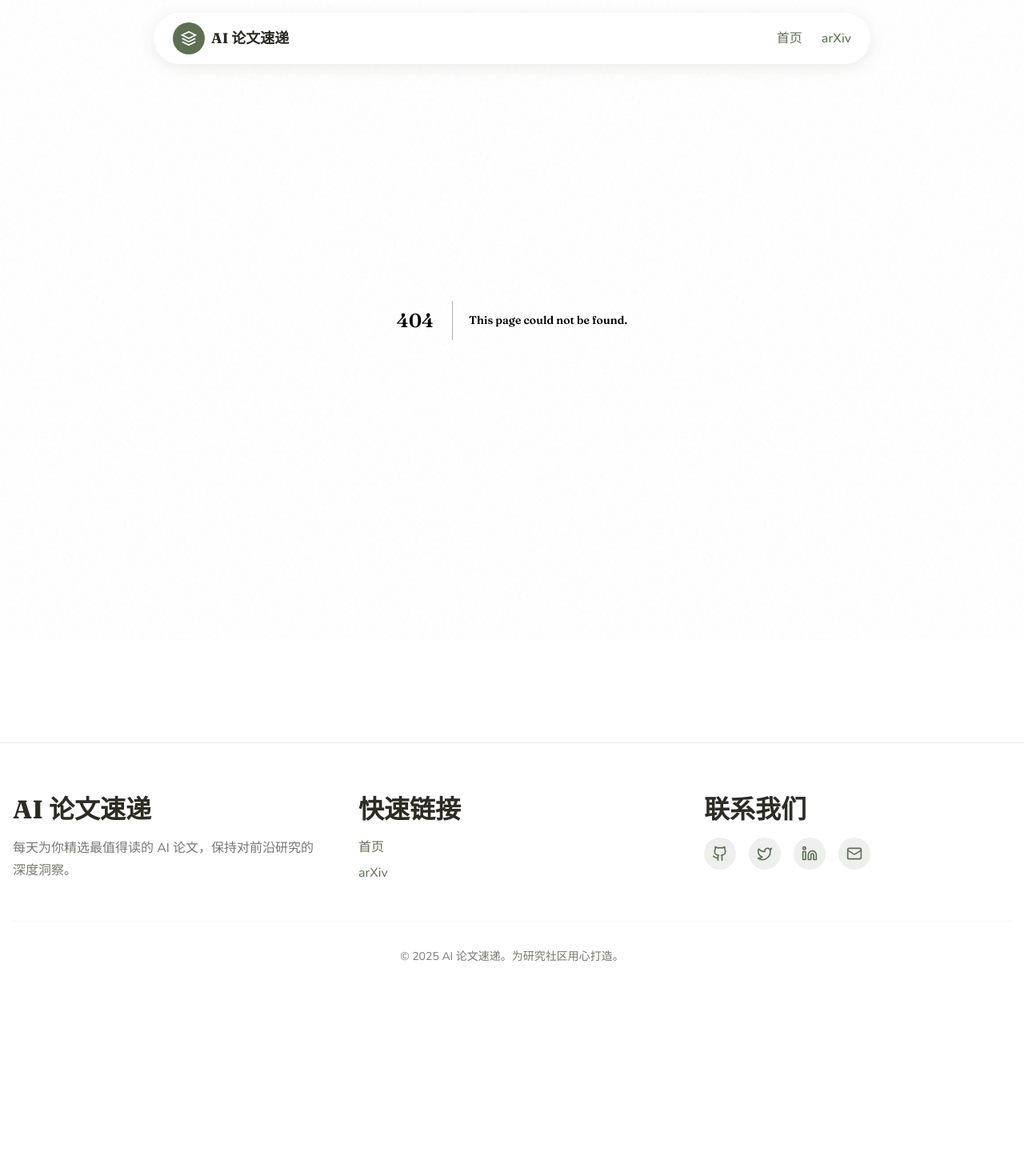
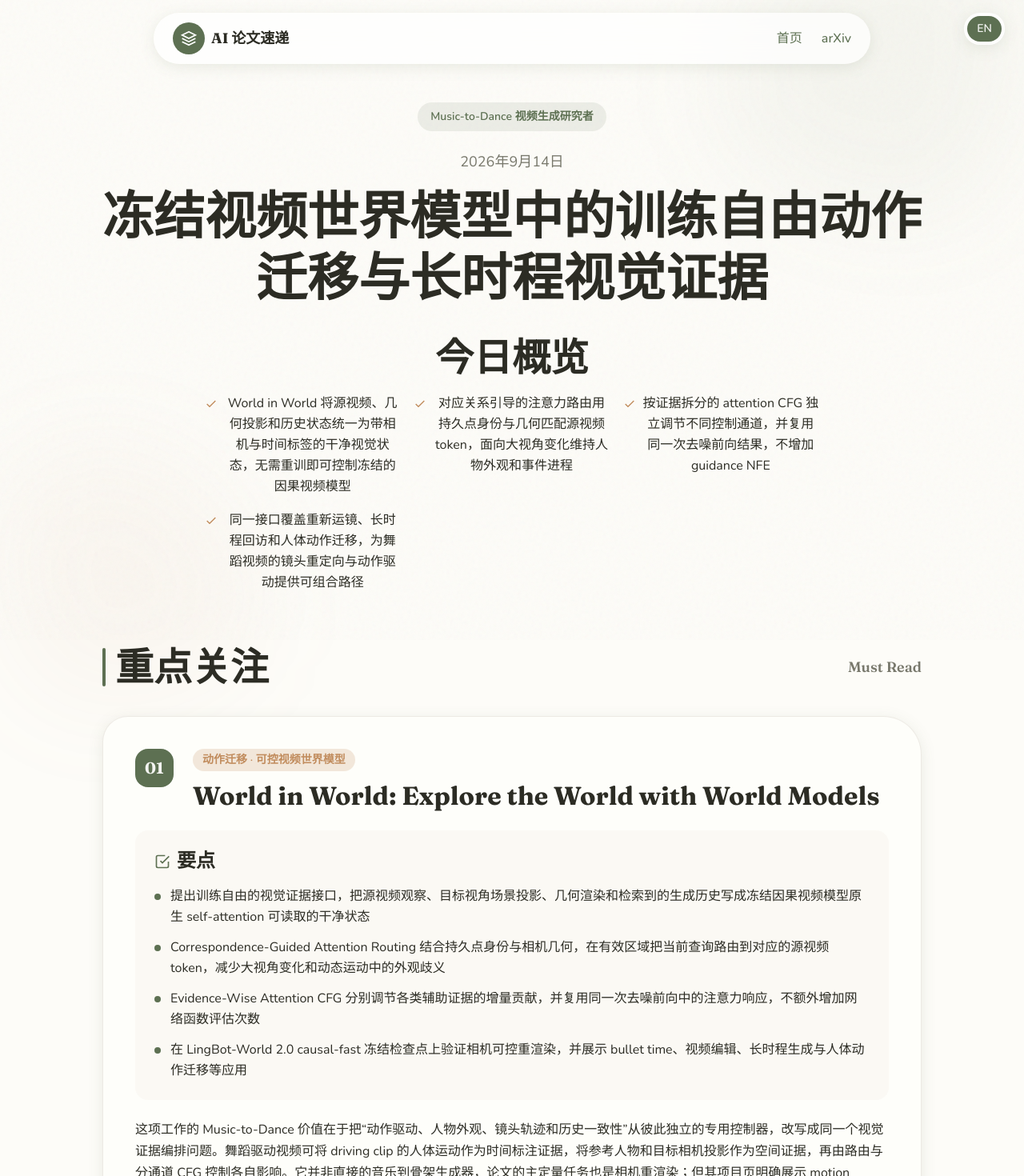
Before and after one commit to GHOST-LOVE-YOU/yiny, a Next.js app: page /zh/daily/music-to-dance/2026-09-14 in a window 1280 px wide. Before the commit this address had no page. Shown: the top 1470 px of the page at 80% size. Before the commit the page ends 1272 px from the top, so only its background shows below. Built offline with nearby package versions, Linux system fonts and the light colour scheme.

Commit message:
digest: 2026-09-14 日报

```diff
--- /dev/null
+++ b/src/app/[locale]/daily/music-to-dance/2026-09-14/page.tsx
@@ -0,0 +1,111 @@
+import {
+  DigestLayout, MustRead, Paper, KeyPoints, PaperLink,
+  WorthReading, NotableItem, Observation,
+} from '@/components/digest'
+import { type Locale, locales } from '@/lib/i18n'
+import type { Metadata } from 'next'
+
+const content = {
+  zh: {
+    roleName: 'Music-to-Dance 视频生成研究者',
+    title: '冻结视频世界模型中的训练自由动作迁移与长时程视觉证据',
+    description: 'Music-to-Dance 视频生成相关论文速递',
+    overview: [
+      'World in World 将源视频、几何投影和历史状态统一为带相机与时间标签的干净视觉状态，无需重训即可控制冻结的因果视频模型',
+      '对应关系引导的注意力路由用持久点身份与几何匹配源视频 token，面向大视角变化维持人物外观和事件进程',
+      '按证据拆分的 attention CFG 独立调节不同控制通道，并复用同一次去噪前向结果，不增加 guidance NFE',
+      '同一接口覆盖重新运镜、长时程回访和人体动作迁移，为舞蹈视频的镜头重定向与动作驱动提供可组合路径',
+    ],
+    papers: [
+      {
+        num: 1,
+        tag: '动作迁移 · 可控视频世界模型',
+        title: 'World in World: Explore the World with World Models',
+        keyPoints: [
+          '提出训练自由的视觉证据接口，把源视频观察、目标视角场景投影、几何渲染和检索到的生成历史写成冻结因果视频模型原生 self-attention 可读取的干净状态',
+          'Correspondence-Guided Attention Routing 结合持久点身份与相机几何，在有效区域把当前查询路由到对应的源视频 token，减少大视角变化和动态运动中的外观歧义',
+          'Evidence-Wise Attention CFG 分别调节各类辅助证据的增量贡献，并复用同一次去噪前向中的注意力响应，不额外增加网络函数评估次数',
+          '在 LingBot-World 2.0 causal-fast 冻结检查点上验证相机可控重渲染，并展示 bullet time、视频编辑、长时程生成与人体动作迁移等应用',
+        ],
+        description: '这项工作的 Music-to-Dance 价值在于把“动作驱动、人物外观、镜头轨迹和历史一致性”从彼此独立的专用控制器，改写成同一个视觉证据编排问题。舞蹈驱动视频可将 driving clip 的人体运动作为时间标注证据，将参考人物和目标相机投影作为空间证据，再由路由与分通道 CFG 控制各自影响。它并非直接的音乐到骨架生成器，论文的主定量任务也是相机重渲染；但其项目页明确展示 motion transfer，因此更适合作为现有 Music-to-Dance 动作序列之后的可控视频渲染与重新运镜层。',
+        href: 'https://arxiv.org/abs/2609.11548v1',
+      },
+    ],
+    worthReading: [] as Array<{ num: number; title: string; tag: string; href: string; description: string }>,
+    observation: '本次周一窗口中，严格筛选后只有 World in World 达到发布标准。它反映出一条值得跟踪的工程路线：不再为动作迁移、相机控制和长记忆分别训练适配器，而是把控制信号转换为预训练视频模型已经理解的视觉状态，再显式管理证据的时空对应和强度。对 Music-to-Dance 系统而言，这不会替代音乐到动作的节拍与语义建模，却可能显著简化动作生成之后的人物渲染、镜头重定向和长片段身份保持。由于 arXiv API 持续限流，本期 arXiv 覆盖降级；条目由 Hugging Face Daily Papers 发现，并以 arXiv v1 全文核验。',
+  },
+  en: {
+    roleName: 'Music-to-Dance Video Generation Researcher',
+    title: 'Training-Free Motion Transfer and Long-Horizon Visual Evidence in Frozen Video World Models',
+    description: 'Daily research digest for Music-to-Dance video generation',
+    overview: [
+      'World in World unifies source video, geometric projections, and historical states as camera- and time-labelled clean visual states for controlling a frozen causal video model without retraining',
+      'Correspondence-guided attention routing uses persistent point identities and geometry to match source-video tokens under large viewpoint changes while preserving appearance and event progression',
+      'Evidence-wise attention CFG regulates each control channel independently and reuses attention responses from the same denoising pass, adding no guidance NFE',
+      'One interface supports re-cinematography, long-horizon revisiting, and human-motion transfer, offering a compositional route to camera redirection and motion-driven dance video rendering',
+    ],
+    papers: [
+      {
+        num: 1,
+        tag: 'Motion Transfer · Controllable Video World Model',
+        title: 'World in World: Explore the World with World Models',
+        keyPoints: [
+          'Introduces a training-free visual-evidence interface that turns source observations, target-view scene projections, geometry renders, and retrieved generation history into clean states readable by a frozen causal video model through native self-attention',
+          'Correspondence-Guided Attention Routing combines persistent point identities with camera geometry to route current queries to matching source-video tokens, reducing appearance ambiguity under dynamic motion and large viewpoint changes',
+          'Evidence-Wise Attention CFG independently regulates the incremental contribution of each auxiliary evidence source while reusing attention responses from one denoising pass, adding no network function evaluations for guidance',
+          'Instantiates the method on the frozen LingBot-World 2.0 causal-fast checkpoint for camera-controlled rerendering and demonstrates bullet time, video editing, long-horizon generation, and human-motion transfer',
+        ],
+        description: 'For Music-to-Dance, the key contribution is to recast motion driving, subject appearance, camera trajectory, and historical consistency as one visual-evidence orchestration problem instead of a collection of separately trained controllers. A dance pipeline could treat motion from a driving clip as time-labelled evidence and combine it with reference-identity and target-camera projections, while routing and per-evidence CFG govern their influence. This is not a direct music-to-skeleton generator, and the paper quantifies camera rerendering as its main task; however, the project explicitly demonstrates motion transfer, making the method most relevant as a controllable rendering and re-cinematography layer after music-conditioned motion generation.',
+        href: 'https://arxiv.org/abs/2609.11548v1',
+      },
+    ],
+    worthReading: [] as Array<{ num: number; title: string; tag: string; href: string; description: string }>,
+    observation: 'Only World in World met the publication threshold in this Monday window. It points to an engineering direction worth tracking: rather than training separate adapters for motion transfer, camera control, and long-term memory, convert each control into visual states already understood by a pretrained video model, then explicitly manage temporal-spatial correspondence and evidence strength. This does not replace beat- and semantics-aware music-to-motion modeling, but it may simplify identity-preserving rendering, camera redirection, and long-clip consistency after motion generation. The arXiv API remained rate-limited, so arXiv coverage is degraded; the paper was discovered through Hugging Face Daily Papers and verified against the arXiv v1 full text.',
+  },
+}
+
+export function generateStaticParams() {
+  return locales.map(locale => ({ locale }))
+}
+
+export async function generateMetadata({ params }: { params: Promise<{ locale: Locale }> }): Promise<Metadata> {
+  const { locale } = await params
+  const c = content[locale]
+  return {
+    title: c.title,
+    description: c.description,
+    alternates: {
+      languages: {
+        'zh-CN': '/zh/daily/music-to-dance/2026-09-14',
+        en: '/en/daily/music-to-dance/2026-09-14',
+      },
+    },
+  }
+}
+
+export default async function Page({ params }: { params: Promise<{ locale: Locale }> }) {
+  const { locale } = await params
+  const c = content[locale]
+
+  return (
+    <DigestLayout locale={locale} date="2026-09-14" roleId="music-to-dance" roleName={c.roleName} title={c.title} overview={c.overview}>
+      <MustRead>
+        {c.papers.map(paper => (
+          <Paper key={paper.num} num={paper.num} tag={paper.tag} title={paper.title}>
+            <KeyPoints points={paper.keyPoints} />
+            <p className="text-[#2C2C24] leading-relaxed">{paper.description}</p>
+            <PaperLink href={paper.href} title={paper.title} />
+          </Paper>
+        ))}
+      </MustRead>
+      <WorthReading>
+        {c.worthReading.map(item => (
+          <NotableItem key={item.num} num={item.num} title={item.title} tag={item.tag} href={item.href}>
+            {item.description}
+          </NotableItem>
+        ))}
+      </WorthReading>
+      <Observation><p>{c.observation}</p></Observation>
+    </DigestLayout>
+  )
+}
--- a/src/data/registry.ts
+++ b/src/data/registry.ts
@@ -10,6 +10,14 @@ export interface DigestMeta {
 }
 
 export const registry: DigestMeta[] = [
+  {
+    roleId: "music-to-dance",
+    roleName: { zh: "Music-to-Dance 视频生成研究者", en: "Music-to-Dance Video Generation Researcher" },
+    date: "2026-09-14",
+    title: { zh: "冻结视频世界模型中的训练自由动作迁移与长时程视觉证据", en: "Training-Free Motion Transfer and Long-Horizon Visual Evidence in Frozen Video World Models" },
+    mustReadCount: 1,
+    worthReadingCount: 0,
+  },
   {
     roleId: "world-action-model",
     roleName: { zh: "World Action Model 研究者", en: "World Action Model Researcher" },
```
